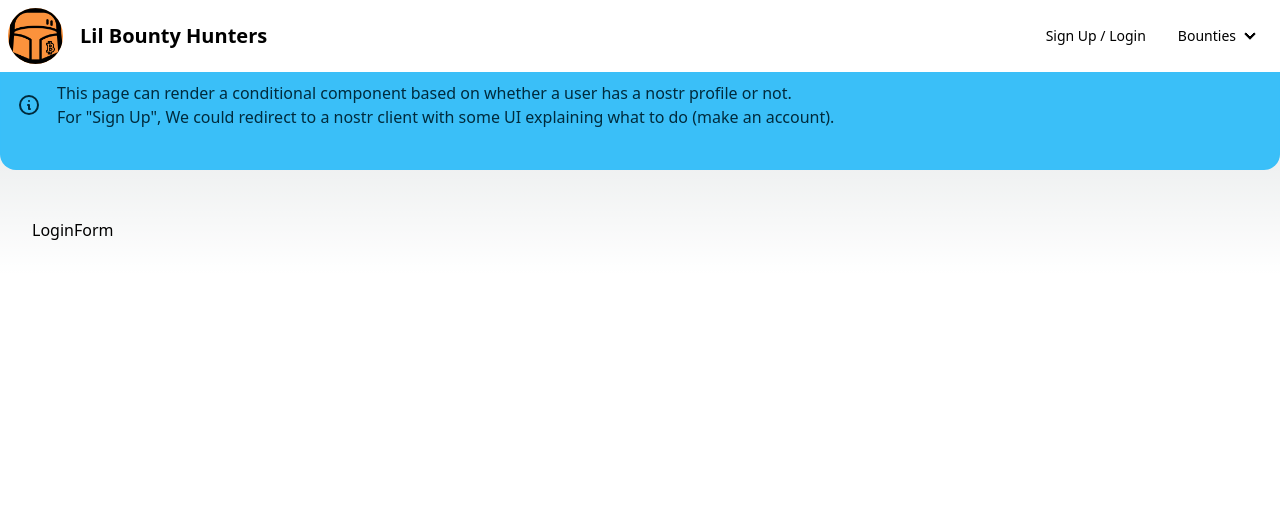
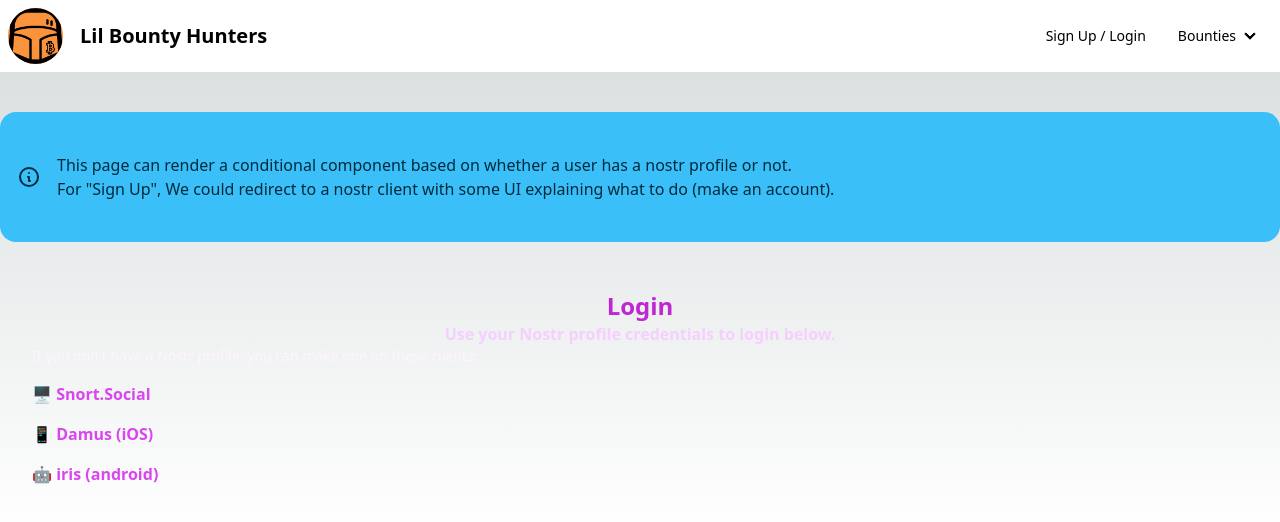
Before and after one commit to extrapockets/household-bounties, a Next.js app in the folder lil-hunters/: page /auth/login in a window 1280 px wide. Shown: the top 522 px of the page. Built offline with nearby package versions, Linux system fonts and the light colour scheme.

Commit message:
got the nav bar to render cleaner and started to work on the login form

```diff
--- a/lil-hunters/app/page.js
+++ b/lil-hunters/app/page.js
@@ -5,7 +5,6 @@ import Image from "next/image";
 export default function Home() {
   return (
     <main className="overflow-hidden">
-      <div className="mt-5 py-10">
       <div className="flex flex-col w-full mt-5 py-10">
         <h1 className="text-md font-bold m-5">Open Bounties</h1>
         <div className="grid h-20 card bg-base-300 rounded-box place-items-center">
@@ -17,7 +16,6 @@ export default function Home() {
           <TaskCard />
         </div>
       </div>
-      </div>
     </main>
   );
 }
--- a/lil-hunters/components/LoginForm.jsx
+++ b/lil-hunters/components/LoginForm.jsx
@@ -1,7 +1,39 @@
-import React from "react";
+"use client";
+
+import Link from "next/link";
 
 const LoginForm = () => {
-  return <div>LoginForm</div>;
+  return (
+    <section className="w-full max-w-full flex-start flex-col">
+      <h1 className="text-2xl font-bold text-fuchsia-600 text-center">Login</h1>
+      <h2 className="text-md font-semibold text-fuchsia-200 text-center">
+        Use your Nostr profile credentials to login below.
+      </h2>
+      <p className="text-sm font-medium text-fuchsia-50">
+        If you don't have a Nostr profile, you can make one on these clients:
+      </p>
+      <div className="grid gap-y-4 py-4">
+        <Link
+          href="https://snort.social/login"
+          className="font-semibold text-fuchsia-500 border-spacing-2"
+        >
+          🖥️ Snort.Social
+        </Link>
+        <Link
+          href="https://damus.io/"
+          className="font-semibold text-fuchsia-500 border-spacing-2"
+        >
+          📱 Damus (iOS)
+        </Link>
+        <Link
+          href="https://iris.to/"
+          className="font-semibold text-fuchsia-500 border-spacing-2"
+        >
+          🤖 iris (android)
+        </Link>
+      </div>
+    </section>
+  );
 };
 
 export default LoginForm;
--- a/lil-hunters/components/NavBar.jsx
+++ b/lil-hunters/components/NavBar.jsx
@@ -3,7 +3,6 @@ import Link from "next/link";
 
 const NavBar = () => {
   return (
-    <header className="w-full absolute z-10 gap-6">
     <div className="navbar bg-base-100">
       <Link href="/" className="flex justify-center items-center">
         <Image
@@ -15,9 +14,7 @@ const NavBar = () => {
         />
       </Link>
       <div className="flex-1">
-          <a className="btn btn-ghost normal-case text-xl">
-            Lil Bounty Hunters
-          </a>
+        <a className="btn btn-ghost normal-case text-xl">Lil Bounty Hunters</a>
       </div>
       <div className="flex-none">
         <ul className="menu menu-horizontal px-1">
@@ -43,7 +40,6 @@ const NavBar = () => {
         </ul>
       </div>
     </div>
-    </header>
   );
 };
 
```
Lines whose indentation alone changed are shown as unchanged.
